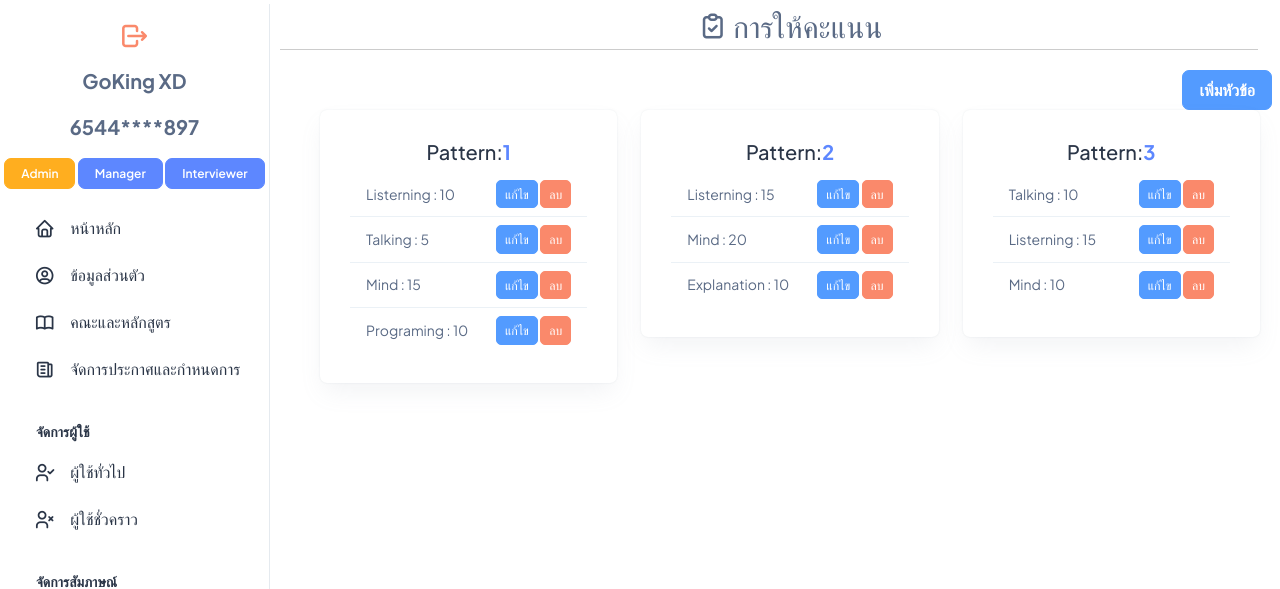
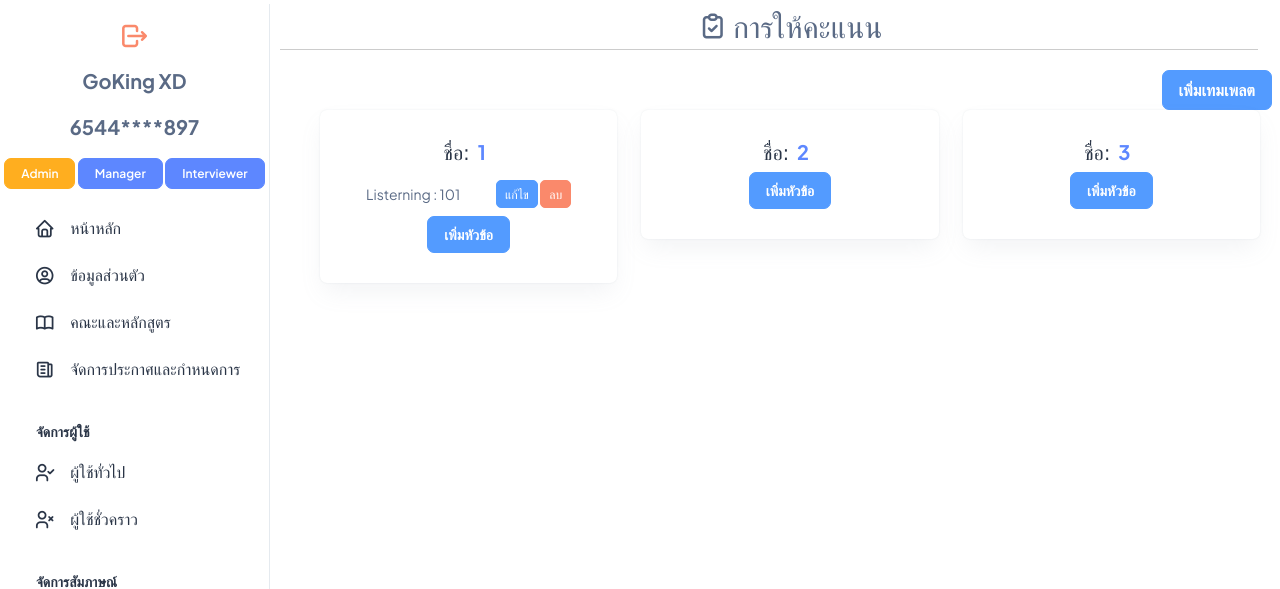
Before and after one commit to Kamonsak1/WebProject_interview, a Django app: page /Score in a window 1280 px wide. Shown: the top 589 px of the page. Run offline with Django 3.2, Linux system fonts and the light colour scheme; a user stored in the database is signed in; data comes from the database, SQL or seed files in the repository; some libraries are stand-ins or nearby versions.

Commit message:
แก้ Score (ยังไม่เสร็จทั้งหมด)

```diff
--- a/interview/admin.py
+++ b/interview/admin.py
@@ -11,6 +11,7 @@ admin.site.register(Round)
 admin.site.register(Schedule)
 admin.site.register(Announcement)
 admin.site.register(Document)
+admin.site.register(ScorePattern)
 admin.site.register(ScoreTopic)
 admin.site.register(Score)
 admin.site.register(InterviewStatus)
--- a/interview/models.py
+++ b/interview/models.py
@@ -169,9 +169,12 @@ class Document(models.Model):
     doc_name = models.CharField(max_length=100,blank=True,null=True)
     document = models.FileField(upload_to=user_directory_path)
 
+class ScorePattern(models.Model):
+    pattern_name = models.CharField(max_length=100)
+    main_pattern = models.BooleanField(default=False)
+
 class ScoreTopic(models.Model):
-    #round = models.ForeignKey(Round, on_delete=models.CASCADE)
-    pattern_id = models.CharField(max_length=100)
+    pattern_id = models.ForeignKey(ScorePattern, on_delete=models.CASCADE, related_name="Score_pattern")
     topic_name = models.CharField(max_length=100)
     max_score = models.PositiveIntegerField()
     score_detail = models.CharField(max_length=500 , null=True,blank=True)
--- a/interview/static/js/admin_page/Score.js
+++ b/interview/static/js/admin_page/Score.js
@@ -1,5 +1,14 @@
 function add_Score() {
     var optionsDiv = document.getElementById("add_ScoreTopic");
+    if (optionsDiv.style.display === "block") {
+      optionsDiv.style.display = "none";
+    } else {
+      optionsDiv.style.display = "block";
+    }
+  }
+
+  function add_Pattern() {
+    var optionsDiv = document.getElementById("add_ScorePattern");
     if (optionsDiv.style.display === "block") {
       optionsDiv.style.display = "none";
     } else {
--- a/interview/templates/admin/Score.html
+++ b/interview/templates/admin/Score.html
@@ -13,21 +13,21 @@
 {% block content %}
 <div class="pt-14 px-2">
   <div class="d-flex justify-content-end">
-    <button class="btn btn-info fs-4 fw-semibold " onclick="add_Score()">เพิ่มหัวข้อ</button>
+    <button class="btn btn-info fs-4 fw-semibold " onclick="add_Pattern()">เพิ่มเทมเพลต</button>
   </div>
 
   <div class="container">
     <div class="row">
-      {% for key, topics in grouped_topics.items %}
+      {% for pattern in main_pattern %}
         <div class="col-md-4">
           <div class="card">
             <div class="card-body">
               <div class="d-flex justify-content-center">
-                <h2 class="fs-6 card-title">Pattern: </h2>
-                <h2 class="fs-6 text-primary card-title fw-bolder">{{ key }}</h2>
+                <h2 class="fs-6 card-title">ชื่อ:</h2>
+                <h2 class="fs-6 text-primary card-title fw-bolder px-2">{{ pattern.pattern_name }}</h2>
               </div>
               <ul class="list-group list-group-flush">
-                {% for topic in topics %}
+                {% for topic in pattern.Score_pattern.all %}
                 <li class="list-group-item d-flex justify-content-between align-items-center">
                   {{ topic.topic_name }} : {{ topic.max_score }}
                   <div>
@@ -35,9 +35,40 @@
                     ('{{ topic.id }}', '{{ topic.topic_name }}', '{{ topic.max_score }}', '{{ topic.score_detail }}')">แก้ไข</a>
                     <a class="btn btn-danger btn-sm" href="/delete_ScoreTopic/{{topic.id}}">ลบ</a>
                   </div>
-              </li>
+                </li>
                 {% endfor %}
               </ul>
+                  <div class="container_Scoreadd" id="add_ScoreTopic">
+                    <div class="text-end">
+                    <a href="/Score">
+                      <i class="fs-6 ti ti-x text-danger"></i>
+                    </a>
+                    <h1 class="text-center fs-6 fw-semibold text-primary">เพิ่มหัวข้อคะแนน</h1>
+                    </div>
+                    <form action="/add_ScoreTopic" method="post" class="container mt-4">
+                      {% csrf_token %}
+                      <input type="hidden" name="template_num" id="template_num" value="{{ pattern.pattern_name }}">
+                      <div class="row mb-3">
+                            <div class="col">
+                              <input type="text" name="topic_name" id="topic_name" placeholder="หัวข้อการให้คะแนน" class="form-control">
+                          </div>
+                          <div class="col">
+                            <input type="text" name="max_score" id="max_score" placeholder="คะแนนเต็ม (ตัวเลขเท่านั้น)" class="form-control">
+                        </div>
+                      </div>
+                      <div class="row mb-3">
+                        <div class="col">
+                          <input type="text" name="score_detail" id="score_detail" placeholder="รายละเอียดของหัวข้อคะแนน" class="form-control">
+                      </div>
+                      </div>
+                      <div class="text-center">
+                          <button type="submit" class="btn btn-info btn-lg">เพิ่มหัวข้อ</button>
+                      </div>
+                  </form>
+                  </div>
+              <div class="d-flex justify-content-center">
+                <button class="btn btn-info fs-3 fw-semibold " onclick="add_Score()">เพิ่มหัวข้อ</button>
+              </div>
             </div>
           </div>
         </div>
@@ -48,38 +79,27 @@
     </div>
   </div>
 
-  <div class="container_Scoreadd" id="add_ScoreTopic">
+  <div class="container_Scoreadd" id="add_ScorePattern">
     <div class="text-end">
     <a href="/Score">
       <i class="fs-6 ti ti-x text-danger"></i>
     </a>
-    <h1 class="text-center fs-6 fw-semibold text-primary">เพิ่มหัวข้อคะแนน</h1>
+    <h1 class="text-center fs-6 fw-semibold text-primary">เพิ่มเทมเพลต</h1>
     </div>
-    <form action="/add_ScoreTopic" method="post" class="container mt-4">
+    <form action="/add_ScorePattern" method="post" class="container mt-4">
       {% csrf_token %}
       <div class="row mb-3">
             <div class="col">
-              <input type="text" name="topic_name" id="topic_name" placeholder="หัวข้อการให้คะแนน" class="form-control">
+              <input type="text" name="pattern_name" id="pattern_name" placeholder="ชื่อเทมเพลต" class="form-control">
           </div>
       </div>
-      <div class="row mb-3">
-          <div class="col">
-            <input type="text" name="template_num" id="template_num" placeholder="เลขเทมเพลต (ตัวเลขเท่านั้น)" class="form-control">
-          </div>
-          <div class="col">
-              <input type="text" name="max_score" id="max_score" placeholder="คะแนนเต็ม (ตัวเลขเท่านั้น)" class="form-control">
-          </div>
-      </div>
-      <div class="row mb-3">
-        <div class="col">
-          <input type="text" name="score_detail" id="score_detail" placeholder="รายละเอียดของหัวข้อคะแนน" class="form-control">
-      </div>
-      </div>
       <div class="text-center">
-          <button type="submit" class="btn btn-info btn-lg">เพิ่มหัวข้อ</button>
+          <button type="submit" class="btn btn-info btn-lg">เพิ่ม</button>
       </div>
   </form>
   </div>
+
+
 
   <div class="container_Scoreadd" id="edit_popup">
       <div class="text-end">
--- a/interview/urls.py
+++ b/interview/urls.py
@@ -44,6 +44,7 @@ urlpatterns = [
     path('add_InterviewRound',add_InterviewRound, name='add_InterviewRound'),
     path('delete_InterviewRound/<int:id>',delete_InterviewRound, name='delete_InterviewRound'),
     path('edit_InterviewRound',edit_InterviewRound, name='edit_InterviewRound'),
+    path('add_ScorePattern',add_ScorePattern, name='add_ScorePattern'),
     path('add_ScoreTopic',add_ScoreTopic, name='add_ScoreTopic'),
     path('delete_ScoreTopic/<int:id>',delete_ScoreTopic, name='delete_ScoreTopic'),
     path('edit_ScoreTopic',edit_ScoreTopic, name='edit_ScoreTopic'),
--- a/interview/views.py
+++ b/interview/views.py
@@ -94,16 +94,9 @@ def Interview(request):
 @login_required
 @user_passes_test(is_admin)
 def Score(request):
-    score_topics = ScoreTopic.objects.all()
-    grouped_topics = defaultdict(list)
-    for topic in score_topics:
-        if re.match('^\d+$', topic.pattern_id):
-            grouped_topics[topic.pattern_id].append(topic)
-
-    sorted_grouped_topics = dict(sorted(grouped_topics.items()))
-
+    main_pattern = ScorePattern.objects.filter(main_pattern=True)
     context = {
-        'grouped_topics': sorted_grouped_topics,
+        'main_pattern': main_pattern,
     }
     return render(request, 'admin/Score.html', context)
 @login_required
@@ -567,6 +560,31 @@ def delete_InterviewRound(request,id):
 
 @login_required
 @user_passes_test(is_admin)
+def add_ScorePattern(request):
+    if request.method == "POST":
+        round_value = request.POST.get("round")
+        if round_value:
+            template_num = request.POST.get('template_num')
+            topic_name = request.POST.get('topic_name')
+            max_score = request.POST.get('max_score')
+            score_detail = request.POST.get('score_detail')
+            score_topic, _ = ScoreTopic.objects.get_or_create( pattern_id=template_num,
+                                                                topic_name=topic_name,
+                                                                max_score=max_score,
+                                                                score_detail=score_detail)
+            score_topic.save()
+            round = Round.objects.get(id=round_value)
+            Score_Round = RoundScore(topic=score_topic,Round=round)
+            Score_Round.save()
+            return redirect(request.META.get('HTTP_REFERER', 'fallback-url'))
+        else:
+            pattern_name = request.POST.get('pattern_name')
+            pattern = ScorePattern(pattern_name=pattern_name,main_pattern=True)
+            pattern.save()
+            return redirect(f"/Score")
+
+@login_required
+@user_passes_test(is_admin)
 def add_ScoreTopic(request):
     if request.method == "POST":
         round_value = request.POST.get("round")
@@ -586,10 +604,11 @@ def add_ScoreTopic(request):
             return redirect(request.META.get('HTTP_REFERER', 'fallback-url'))
         else:
             template_num = request.POST.get('template_num')
+            template = ScorePattern.objects.get(pattern_name=template_num)
             topic_name = request.POST.get('topic_name')
             max_score = request.POST.get('max_score')
             score_detail = request.POST.get('score_detail')
-            score_topic, _ = ScoreTopic.objects.get_or_create( pattern_id=template_num,
+            score_topic, _ = ScoreTopic.objects.get_or_create( pattern_id=template,
                                                                 topic_name=topic_name,
                                                                 max_score=max_score,
                                                                 score_detail=score_detail)
```
Also changed, not shown: db.sqlite3, interview/migrations/0008_scorepattern_alter_scoretopic_pattern_id.py (added).
